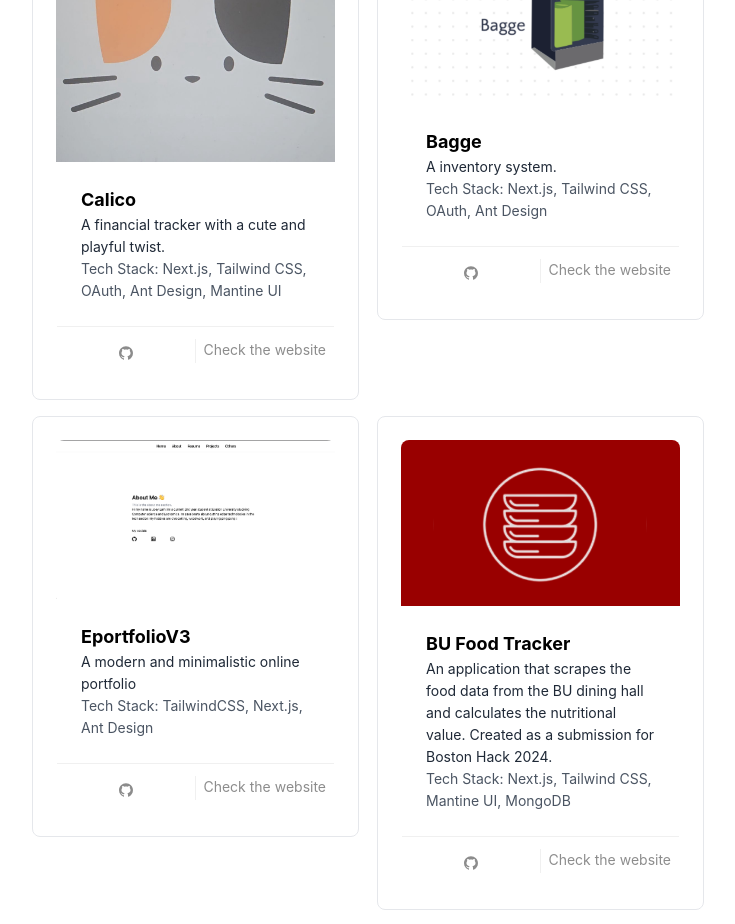
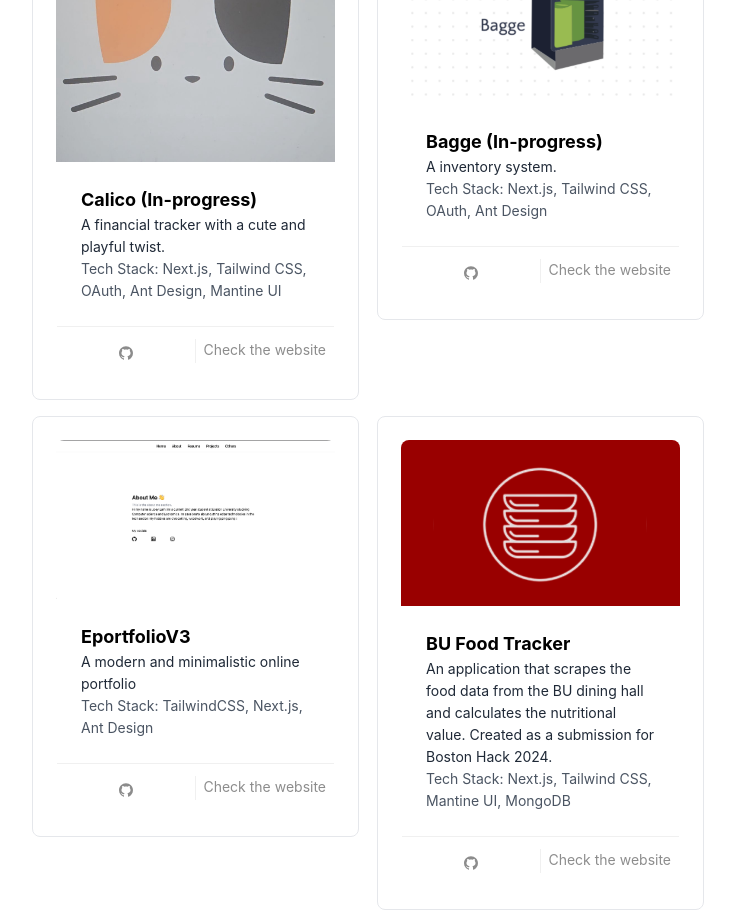
Before and after one commit to joeulam/personal-web-2, a Next.js app: page / in a window 1280 px wide. Shown: the part 3140-4064 px from the top of the page, without its empty margins (272-1007 px from the left). Built offline with nearby package versions, Linux system fonts and the light colour scheme.

Commit message:
Updated inprogress

```diff
--- a/app/project.ts
+++ b/app/project.ts
@@ -1,7 +1,7 @@
 export const data = [
   {
     key: "1",
-    title: "Calico",
+    title: "Calico (In-progress)",
     description: "A financial tracker with a cute and playful twist.",
     techStack: "Next.js, Tailwind CSS, OAuth, Ant Design, Mantine UI",
     websiteURL: "https://calicos.vercel.app/",
@@ -10,7 +10,7 @@ export const data = [
   },
   {
     key: "2",
-    title: "Bagge",
+    title: "Bagge (In-progress)",
     description: "A inventory system.",
     techStack: "Next.js, Tailwind CSS, OAuth, Ant Design",
     websiteURL: "https://joeyinventory.vercel.app/",
```
